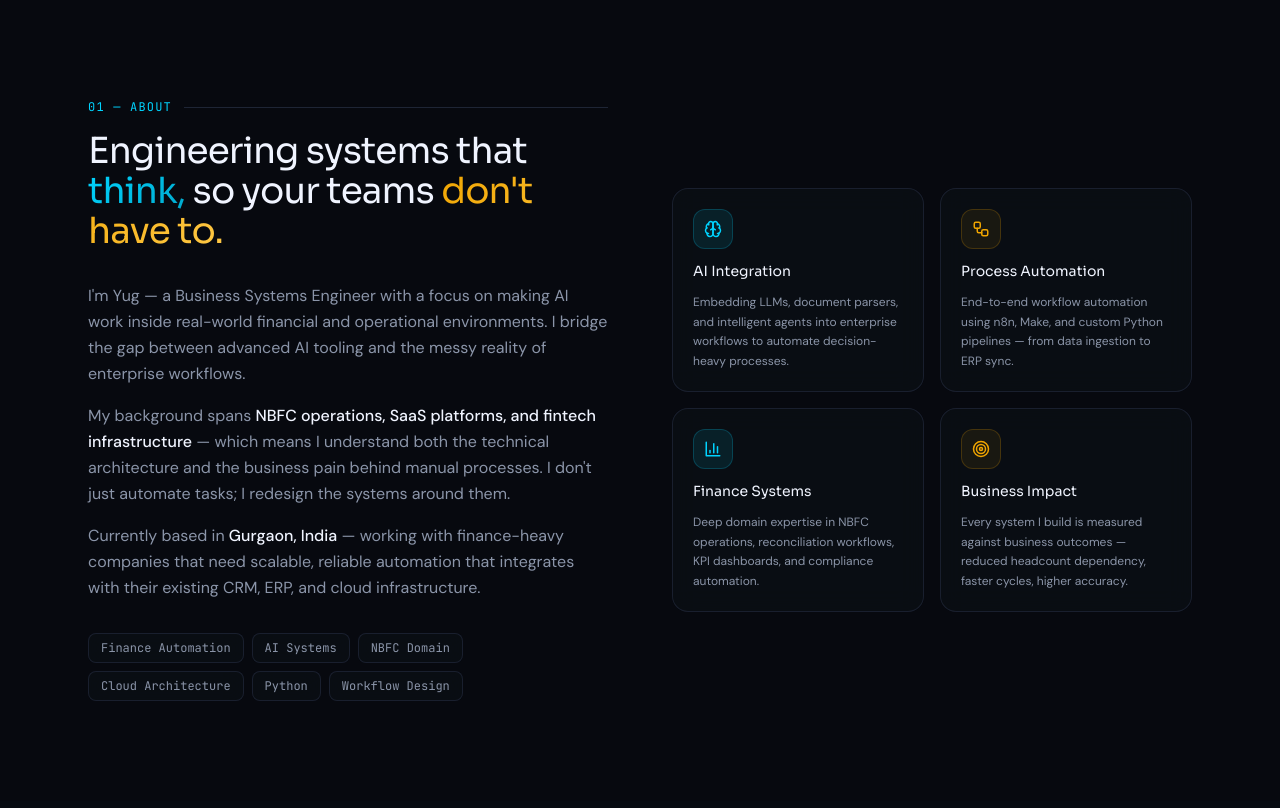
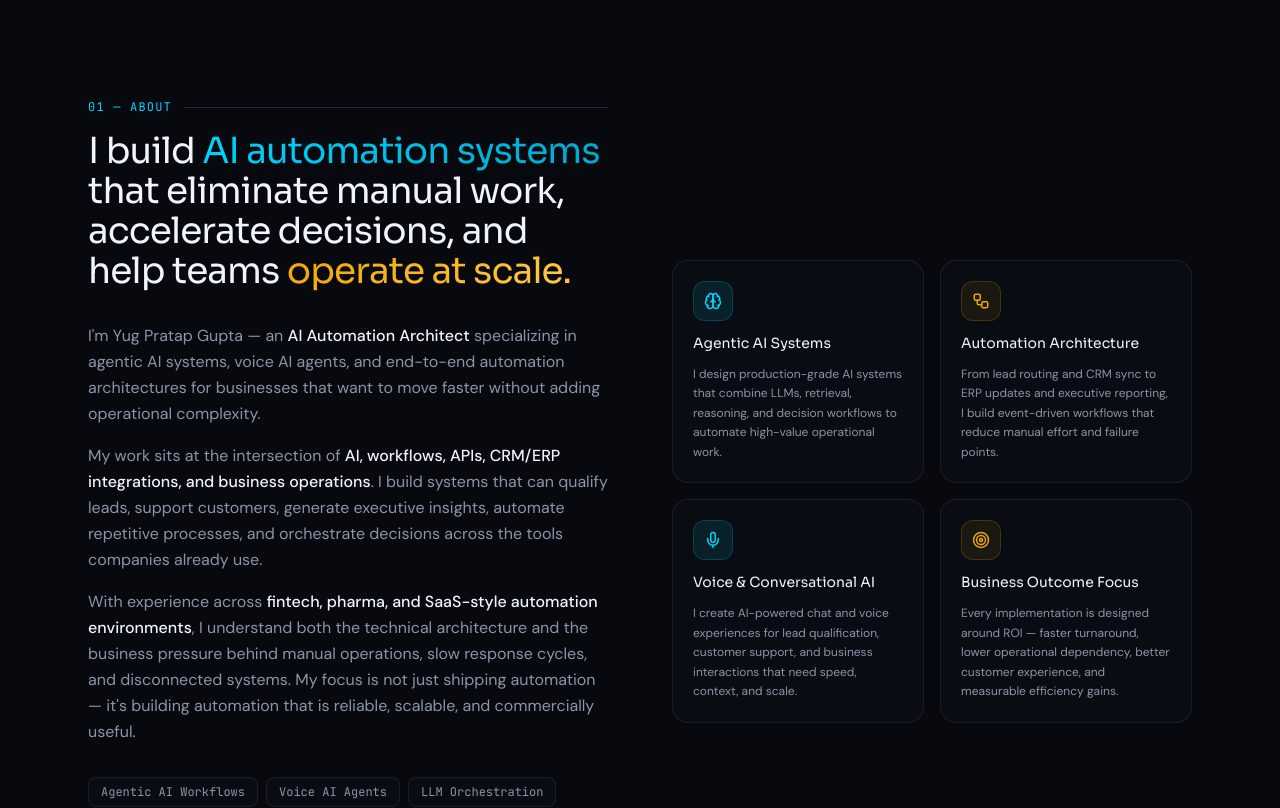
Before and after one commit to yug03/portfolio, a Next.js app: page / in a window 1280 px wide. Shown: the part 801-1609 px from the top of the page. Built offline with nearby package versions, Linux system fonts and the light colour scheme.

Commit message:
Refactor About component for clarity and accuracy
Updated titles and descriptions for various pillars to better reflect expertise in AI systems and automation. Adjusted imports and added new icons for improved clarity.

```diff
--- a/components/About.tsx
+++ b/components/About.tsx
@@ -1,37 +1,36 @@
 "use client";
 
-import { motion } from "framer-motion";
-import { useInView } from "framer-motion";
+import { motion, useInView } from "framer-motion";
 import { useRef } from "react";
-import { Brain, Workflow, BarChart3, Target } from "lucide-react";
+import { Brain, Workflow, Mic, Target } from "lucide-react";
 
 const pillars = [
   {
     icon: Brain,
-    title: "AI Integration",
+    title: "Agentic AI Systems",
     description:
-      "Embedding LLMs, document parsers, and intelligent agents into enterprise workflows to automate decision-heavy processes.",
+      "I design production-grade AI systems that combine LLMs, retrieval, reasoning, and decision workflows to automate high-value operational work.",
     color: "cyan",
   },
   {
     icon: Workflow,
-    title: "Process Automation",
+    title: "Automation Architecture",
     description:
-      "End-to-end workflow automation using n8n, Make, and custom Python pipelines — from data ingestion to ERP sync.",
+      "From lead routing and CRM sync to ERP updates and executive reporting, I build event-driven workflows that reduce manual effort and failure points.",
     color: "gold",
   },
   {
-    icon: BarChart3,
-    title: "Finance Systems",
+    icon: Mic,
+    title: "Voice & Conversational AI",
     description:
-      "Deep domain expertise in NBFC operations, reconciliation workflows, KPI dashboards, and compliance automation.",
+      "I create AI-powered chat and voice experiences for lead qualification, customer support, and business interactions that need speed, context, and scale.",
     color: "cyan",
   },
   {
     icon: Target,
-    title: "Business Impact",
+    title: "Business Outcome Focus",
     description:
-      "Every system I build is measured against business outcomes — reduced headcount dependency, faster cycles, higher accuracy.",
+      "Every implementation is designed around ROI — faster turnaround, lower operational dependency, better customer experience, and measurable efficiency gains.",
     color: "gold",
   },
 ];
@@ -60,58 +59,72 @@ export default function About() {
               </div>
 
               <h2 className="font-display text-3xl md:text-4xl font-700 tracking-tight leading-tight">
-                Engineering systems that{" "}
-                <span className="gradient-text-cyan">think,</span> so your
-                teams{" "}
-                <span className="gradient-text-gold">don&apos;t have to.</span>
+                I build <span className="gradient-text-cyan">AI automation systems</span> that
+                eliminate manual work, accelerate decisions, and help teams{" "}
+                <span className="gradient-text-gold">operate at scale.</span>
               </h2>
             </motion.div>
 
             <motion.div
               initial={{ opacity: 0, x: -30 }}
               animate={isInView ? { opacity: 1, x: 0 } : {}}
-              transition={{ duration: 0.7, delay: 0.1, ease: [0.22, 1, 0.36, 1] }}
+              transition={{
+                duration: 0.7,
+                delay: 0.1,
+                ease: [0.22, 1, 0.36, 1],
+              }}
               className="space-y-4 text-text-secondary leading-relaxed"
             >
               <p>
-                I&apos;m Yug — a Business Systems Engineer with a focus on
-                making AI work inside real-world financial and operational
-                environments. I bridge the gap between advanced AI tooling and
-                the messy reality of enterprise workflows.
+                I&apos;m Yug Pratap Gupta — an{" "}
+                <span className="text-text-primary font-medium">
+                  AI Automation Architect
+                </span>{" "}
+                specializing in agentic AI systems, voice AI agents, and
+                end-to-end automation architectures for businesses that want to
+                move faster without adding operational complexity.
               </p>
+
               <p>
-                My background spans{" "}
+                My work sits at the intersection of{" "}
                 <span className="text-text-primary font-medium">
-                  NBFC operations, SaaS platforms, and fintech infrastructure
-                </span>{" "}
-                — which means I understand both the technical architecture and
-                the business pain behind manual processes. I don&apos;t just
-                automate tasks; I redesign the systems around them.
+                  AI, workflows, APIs, CRM/ERP integrations, and business
+                  operations
+                </span>
+                . I build systems that can qualify leads, support customers,
+                generate executive insights, automate repetitive processes, and
+                orchestrate decisions across the tools companies already use.
               </p>
+
               <p>
-                Currently based in{" "}
+                With experience across{" "}
                 <span className="text-text-primary font-medium">
-                  Gurgaon, India
-                </span>{" "}
-                — working with finance-heavy companies that need scalable,
-                reliable automation that integrates with their existing CRM, ERP,
-                and cloud infrastructure.
+                  fintech, pharma, and SaaS-style automation environments
+                </span>
+                , I understand both the technical architecture and the business
+                pressure behind manual operations, slow response cycles, and
+                disconnected systems. My focus is not just shipping automation —
+                it&apos;s building automation that is reliable, scalable, and commercially useful.
               </p>
             </motion.div>
 
             <motion.div
               initial={{ opacity: 0, x: -30 }}
               animate={isInView ? { opacity: 1, x: 0 } : {}}
-              transition={{ duration: 0.7, delay: 0.2, ease: [0.22, 1, 0.36, 1] }}
+              transition={{
+                duration: 0.7,
+                delay: 0.2,
+                ease: [0.22, 1, 0.36, 1],
+              }}
               className="flex flex-wrap gap-2"
             >
               {[
-                "Finance Automation",
-                "AI Systems",
-                "NBFC Domain",
-                "Cloud Architecture",
-                "Python",
-                "Workflow Design",
+                "Agentic AI Workflows",
+                "Voice AI Agents",
+                "LLM Orchestration",
+                "CRM / ERP Integration",
+                "n8n & API Automation",
+                "Business Transformation",
               ].map((tag) => (
                 <span
                   key={tag}
@@ -147,7 +160,9 @@ export default function About() {
                   <pillar.icon
                     size={18}
                     className={
-                      pillar.color === "cyan" ? "text-cyan-accent" : "text-gold-accent"
+                      pillar.color === "cyan"
+                        ? "text-cyan-accent"
+                        : "text-gold-accent"
                     }
                   />
                 </div>
```
